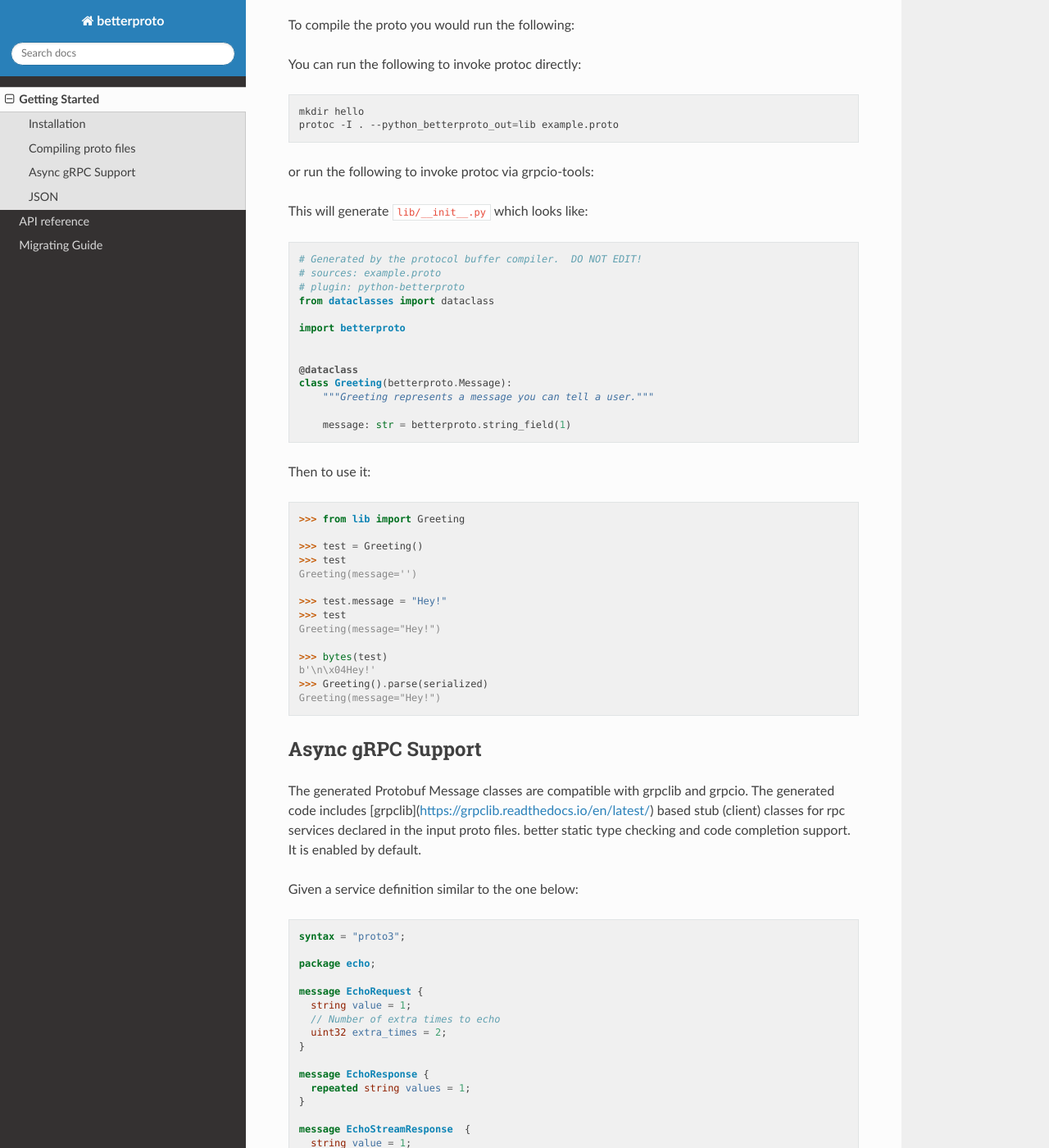
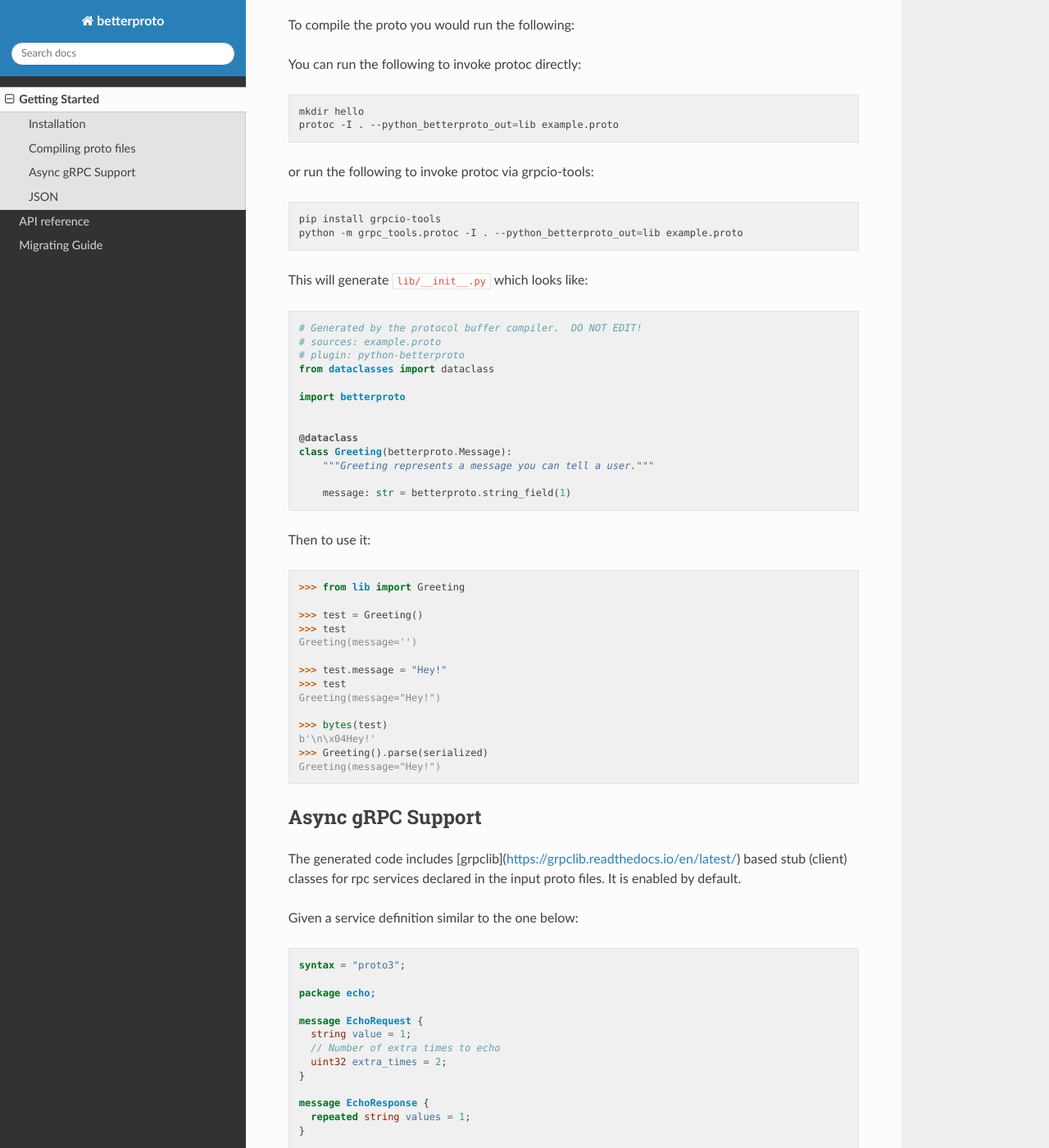
Before and after one commit to danielgtaylor/python-betterproto, a Sphinx documentation site: the page built from docs/quick-start.rst, in a window 1280 px wide and 1400 px high, scrolled down 831 px. Shown: the whole window at 82% size. Built offline with Sphinx 7.4.7 and the Read the Docs theme 2.0.0, drawn with Linux system fonts in a browser that asks for light colours.

Commit message:
Fix failures

```diff
--- a/docs/quick-start.rst
+++ b/docs/quick-start.rst
@@ -52,6 +52,7 @@ You can run the following to invoke protoc directly:
 or run the following to invoke protoc via grpcio-tools:
 
 .. code-block:: sh
+
     pip install grpcio-tools
     python -m grpc_tools.protoc -I . --python_betterproto_out=lib example.proto
 
@@ -98,9 +99,9 @@ Then to use it:
 Async gRPC Support
 ++++++++++++++++++
 
-The generated Protobuf Message classes are compatible with grpclib and grpcio.
-The generated code includes [grpclib](https://grpclib.readthedocs.io/en/latest/) based stub (client) classes for rpc services declared in the input proto files.
-better static type checking and code completion support. It is enabled by default.
+The generated code includes [grpclib](https://grpclib.readthedocs.io/en/latest/) based
+stub (client) classes for rpc services declared in the input proto files.
+It is enabled by default.
 
 
 Given a service definition similar to the one below:
```
